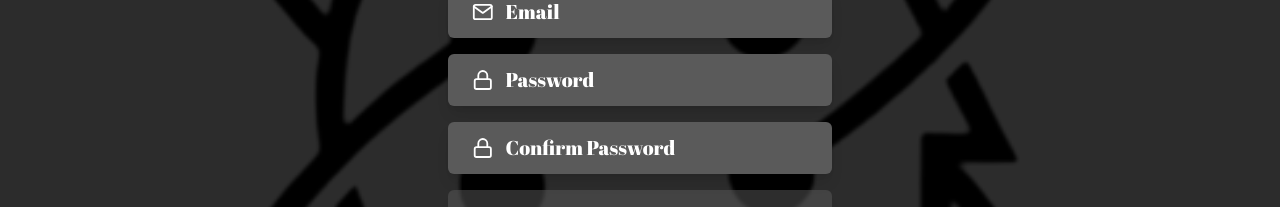
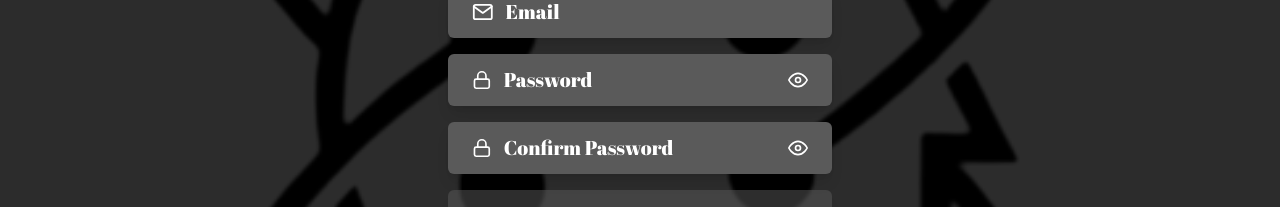
Before and after one commit to NMHelmy/SynthesisTalk-Collaborative-Research-Assistant, a React (Create React App) app in the folder synthesistalk-frontend/: page /signup in a window 1280 px wide. Shown: the part 302-509 px from the top of the page. Built offline with nearby package versions, Linux system fonts and the light colour scheme.

Commit message:
Show Password

```diff
--- a/synthesistalk-frontend/src/pages/LoginPage.jsx
+++ b/synthesistalk-frontend/src/pages/LoginPage.jsx
@@ -1,8 +1,6 @@
-// src/pages/LoginPage.jsx
-
 import React, { useState } from "react";
 import { useNavigate } from "react-router-dom";
-import { FiMail, FiLock } from "react-icons/fi";
+import { FiMail, FiLock, FiEye, FiEyeOff } from "react-icons/fi";
 import {
   signInWithEmailAndPassword,
   sendPasswordResetEmail,
@@ -16,6 +14,7 @@ export default function LoginPage() {
   const [emailError, setEmailError] = useState("");
   const [passwordError, setPasswordError] = useState("");
   const [generalMessage, setGeneralMessage] = useState("");
+  const [showPassword, setShowPassword] = useState(false);
 
   const handleChange = (e) => {
     setFormData({ ...formData, [e.target.name]: e.target.value });
@@ -123,10 +122,10 @@ export default function LoginPage() {
 
         {/* Password input */}
         <div className="flex flex-col items-start w-full">
-          <div className="flex items-center w-full bg-[#5A5A5A] text-black px-6 py-3 rounded-md shadow-lg">
+          <div className="flex items-center w-full bg-[#5A5A5A] px-6 py-3 rounded-md shadow-lg">
             <FiLock className="mr-3 text-white text-2xl" />
             <input
-              type="password"
+              type={showPassword ? "text" : "password"}
               name="password"
               placeholder="Password"
               value={formData.password}
@@ -135,6 +134,13 @@ export default function LoginPage() {
               style={{ fontFamily: '"Abril Fatface", cursive' }}
               required
             />
+            <button
+              type="button"
+              onClick={() => setShowPassword(!showPassword)}
+              className="ml-2 text-white focus:outline-none"
+            >
+              {showPassword ? <FiEyeOff className="text-xl" /> : <FiEye className="text-xl" />}
+            </button>
           </div>
           {passwordError && <p className="text-sm text-red-500 mt-1">{passwordError}</p>}
         </div>
--- a/synthesistalk-frontend/src/pages/SignupPage.jsx
+++ b/synthesistalk-frontend/src/pages/SignupPage.jsx
@@ -1,5 +1,3 @@
-// src/pages/SignupPage.jsx
-
 import React, { useState } from "react";
 import { useNavigate } from "react-router-dom";
 import {
@@ -8,7 +6,7 @@ import {
   fetchSignInMethodsForEmail,
 } from "firebase/auth";
 import { auth } from "../firebase";
-import { FiUser, FiMail, FiLock } from "react-icons/fi";
+import { FiUser, FiMail, FiLock, FiEye, FiEyeOff } from "react-icons/fi";
 
 export default function SignupPage() {
   const navigate = useNavigate();
@@ -24,6 +22,8 @@ export default function SignupPage() {
   const [passwordError, setPasswordError] = useState("");
   const [confirmPasswordError, setConfirmPasswordError] = useState("");
   const [generalMessage, setGeneralMessage] = useState("");
+  const [showPassword, setShowPassword] = useState(false);
+  const [showConfirmPassword, setShowConfirmPassword] = useState(false);
 
   const handleChange = (e) => {
     setFormData({ ...formData, [e.target.name]: e.target.value });
@@ -168,7 +168,7 @@ export default function SignupPage() {
           <div className="flex items-center w-full bg-[#5A5A5A] px-6 py-3 rounded-md shadow-lg">
             <FiLock className="mr-3 text-white text-2xl" />
             <input
-              type="password"
+              type={showPassword ? "text" : "password"}
               name="password"
               placeholder="Password"
               value={formData.password}
@@ -177,6 +177,13 @@ export default function SignupPage() {
               style={{ fontFamily: '"Abril Fatface", cursive' }}
               required
             />
+            <button
+              type="button"
+              onClick={() => setShowPassword(!showPassword)}
+              className="ml-2 text-white focus:outline-none"
+            >
+              {showPassword ? <FiEyeOff className="text-xl" /> : <FiEye className="text-xl" />}
+            </button>
           </div>
           {passwordError && <p className="text-sm text-red-500 mt-1">{passwordError}</p>}
         </div>
@@ -186,7 +193,7 @@ export default function SignupPage() {
           <div className="flex items-center w-full bg-[#5A5A5A] px-6 py-3 rounded-md shadow-lg">
             <FiLock className="mr-3 text-white text-2xl" />
             <input
-              type="password"
+              type={showConfirmPassword ? "text" : "password"}
               name="confirmPassword"
               placeholder="Confirm Password"
               value={formData.confirmPassword}
@@ -195,6 +202,13 @@ export default function SignupPage() {
               style={{ fontFamily: '"Abril Fatface", cursive' }}
               required
             />
+            <button
+              type="button"
+              onClick={() => setShowConfirmPassword(!showConfirmPassword)}
+              className="ml-2 text-white focus:outline-none"
+            >
+              {showConfirmPassword ? <FiEyeOff className="text-xl" /> : <FiEye className="text-xl" />}
+            </button>
           </div>
           {confirmPasswordError && <p className="text-sm text-red-500 mt-1">{confirmPasswordError}</p>}
         </div>
```
